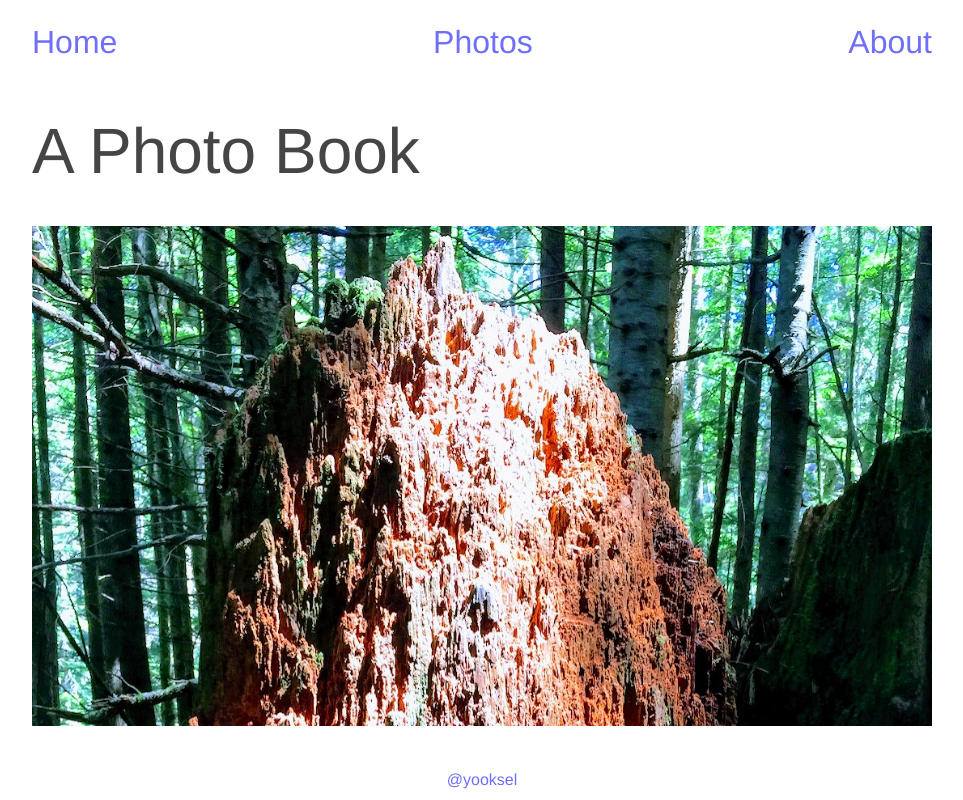
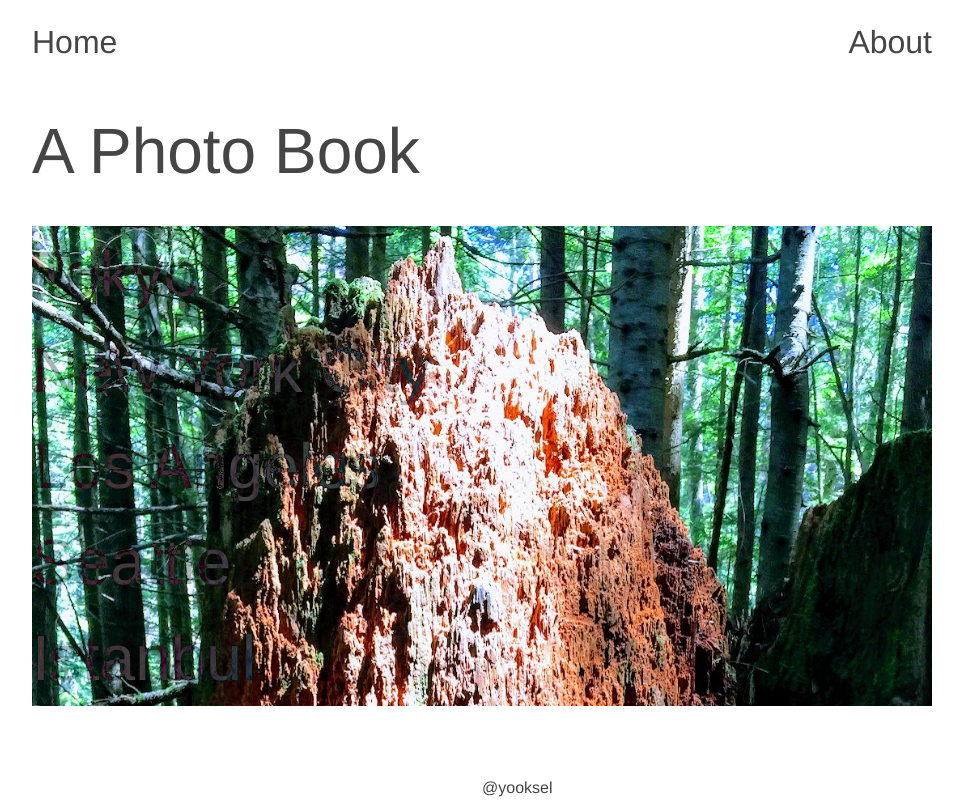
Before and after one commit to yukseltron/photo-piles, a SvelteKit app: page / in a window 1280 px wide. Shown: the whole page, without its empty margins (158-1121 px from the left). Built offline with nearby package versions, Linux system fonts and the light colour scheme.

Commit message:
css adjustments

```diff
--- a/src/app.css
+++ b/src/app.css
@@ -28,7 +28,7 @@ body {
   flex-direction: column;
   align-items: center;
   font-size: 2rem;
-  overflow: hidden;
+  overflow-x: hidden;
 }
 
 main {
@@ -44,7 +44,7 @@ h1, h2 {
 
 
 a {
-  color: rgb(111, 111, 251);
+  color: var(--foreground);
   text-decoration: none;
   width: auto;
   margin: 10px 0px;
@@ -52,13 +52,16 @@ a {
 }
 
 a:hover {
+  color: rgb(111, 111, 251);
   text-decoration: underline;
 }
 
 a:focus {
+  color: rgb(111, 111, 251);
   outline: 2px solid rgb(111, 251, 144);
   outline-offset: 5px;
   background-color: azure;
+  mix-blend-mode: normal;
 }
 
 img {
@@ -70,5 +73,5 @@ img::selection {
 
 footer {
   font-size: 1rem;
-  margin-top: auto;
+  z-index: 9999;
 }
--- a/src/app.html
+++ b/src/app.html
@@ -9,8 +9,5 @@
 	</head>
 	<body data-sveltekit-preload-data="hover">
 		<main>%sveltekit.body%</main>
-		<footer>
-			<a rel="external" href="https://www.yooksel.com/">@yooksel</a>
-		</footer>
 	</body>
 </html>
--- a/src/routes/+layout.svelte
+++ b/src/routes/+layout.svelte
@@ -3,15 +3,24 @@
 </script>
 <nav>
 	<a href="/">Home</a>
-	<a href="/photos">Photos</a>
     <a href="/about">About</a>
 </nav>
 
 <slot />
+
+<footer>
+    <a rel="external" href="https://www.yooksel.com/">@yooksel</a>
+</footer>
 
 <style>
     nav {
         display: flex;
         justify-content: space-between;
     }
+
+    footer {
+        position: absolute;
+        left: 50%;
+        bottom: 0;
+    }
 </style>
--- a/src/routes/+page.svelte
+++ b/src/routes/+page.svelte
@@ -7,6 +7,8 @@
     import img6 from '$lib/assets/istanbul/9.jpeg';
     import img7 from '$lib/assets/losangeles/2.jpeg';
     import img8 from '$lib/assets/losangeles/6.jpeg';
+
+    export let data;
 
     const images = [img1, img2, img3, img4, img5, img6, img7, img8]
     function getRandomInt(min, max) {
@@ -20,18 +22,34 @@
 </script>
 
 <h1>A Photo Book</h1>
-<div class="handler">
-    <img alt="The project logo" src={images[num]} />
+<div class="handler"
+    style="
+        background-image: url({images[num]});
+    "
+>
+{#each data.summaries as { slug, title, }}
+    <div>
+        <a href="/{slug}">{title}</a>
+    </div>
+{/each}
 </div>
 
 <style>
     .handler {
-        width: 100%;
-        height: 500px;
-        overflow: hidden;
+        width: 900px;
+        max-height: 500px;
+        position: absolute;
+        background-size: cover;
     }
+    ul {
+		padding: 0;
+		list-style-type: none;
+		margin: 0;
+	}
 
-    .handler img {
-        object-fit: contain;
+    a {
+        font-size: 4rem;
+        color: var(--foreground);
+        mix-blend-mode: difference;
     }
 </style>
```
Also changed, not shown: src/routes/+page.server.js (renamed from src/routes/photos/+page.server.js), src/routes/[slug]/+page.server.js (renamed from src/routes/photos/[slug]/+page.server.js), src/routes/[slug]/+page.svelte (renamed from src/routes/photos/[slug]/+page.svelte), src/routes/data.js (renamed from src/routes/photos/data.js).
